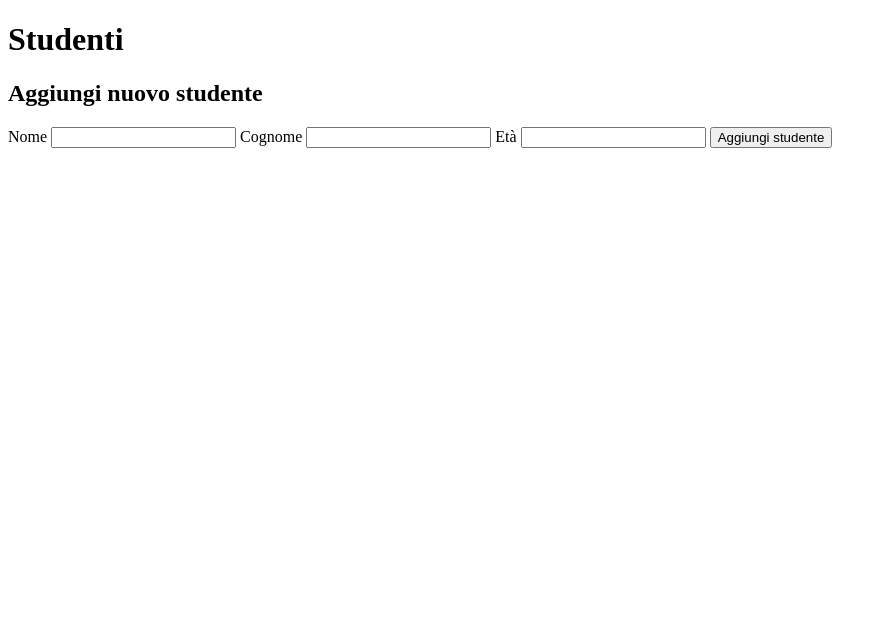
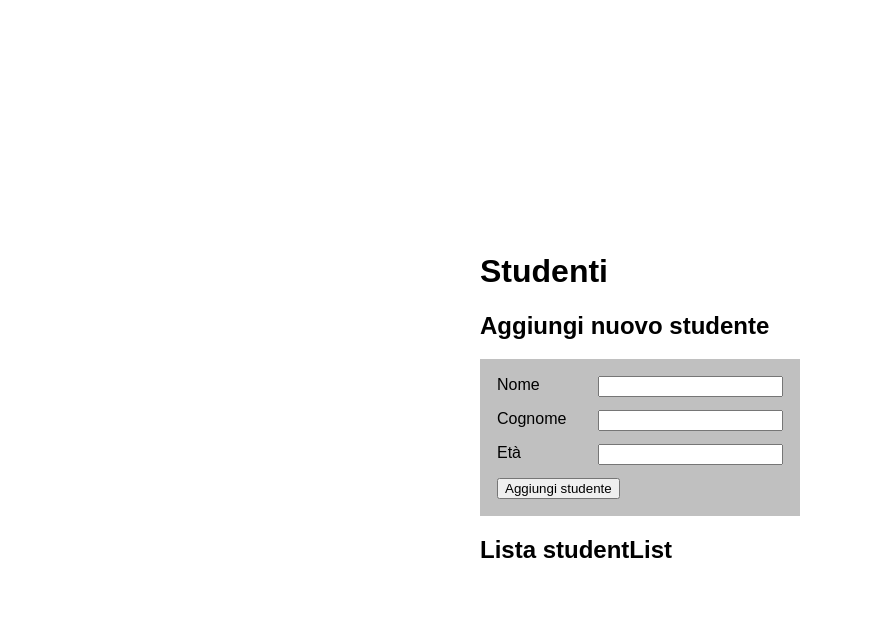
Before and after one commit to mircocotugno/basic-html-website, a plain HTML site: page exercises/mirco-add-student/index.html in a window 1280 px wide. Shown: the whole page, without its empty margins (0-887 px from the left). Drawn offline with Linux system fonts and the light colour scheme.

Commit message:
Add style to index.html
Aggiunto il file con lo stile della pagina, creata la lista vuota di studenti

```diff
--- a/exercises/mirco-add-student/index.html
+++ b/exercises/mirco-add-student/index.html
@@ -5,6 +5,7 @@
   <meta name="viewport" content="width=device-width, initial-scale=1.0">
   <title>Document</title>
   <script src="script.js"></script>
+  <link rel="stylesheet" href="style.css">
 </head>
 <body>
   <main>
@@ -16,6 +17,12 @@
       <label for="age">Età <input type="number" name="age"></label>
       <button onclick="addNewStudent()">Aggiungi studente</button>
     </form>
+    <div>
+      <h2>Lista studentList</h2>
+      <ul id="studentList">
+        <!-- <li> dello studente -->
+      </ul>
+    </div>
   </main>
 </body>
 </html>
--- /dev/null
+++ b/exercises/mirco-add-student/style.css
@@ -0,0 +1,34 @@
+html {
+  font-family: "Arial";
+}
+body {
+  display: flex;
+  align-items: center;
+  justify-content: center;
+  min-height: 100vh;
+}
+
+body main {
+  max-width: 50%;
+  min-width: 320px;
+  padding: 2rem;
+}
+
+main form {
+  padding: 1rem;
+  border: 1px solid transparent;
+  background-color: silver;
+}
+main form.has-error {
+  border-color: red;
+  background-color: mistyrose;
+}
+
+form label {
+  display: block;
+  margin-bottom: 1rem;
+}
+
+label input {
+  float: right;
+}
```
